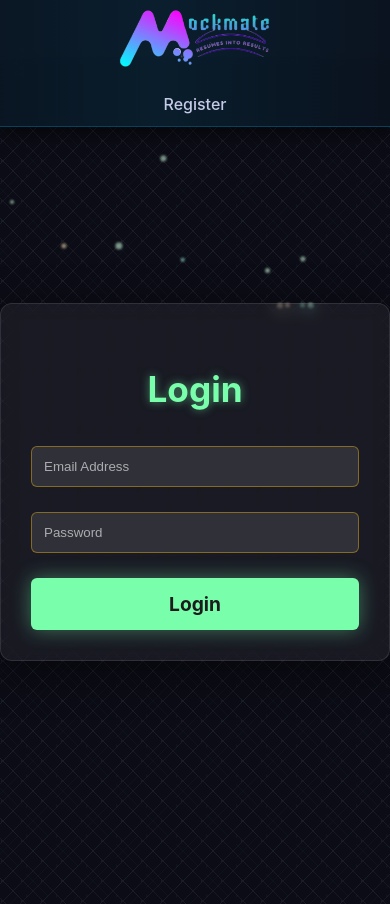
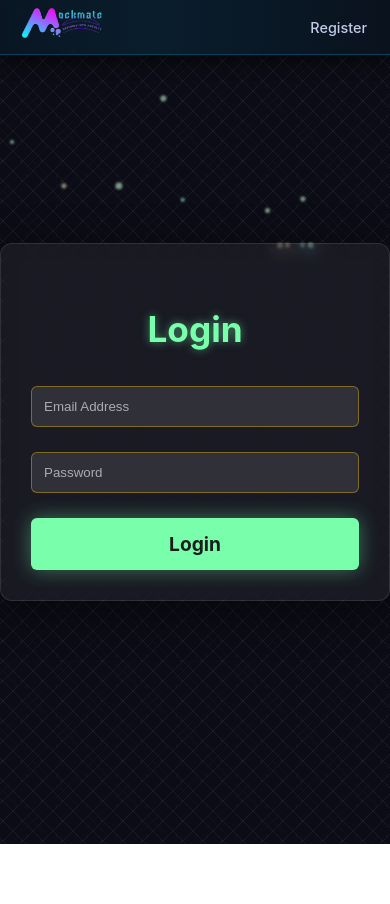
Before and after one commit to Raviteja-37/MockMate, a React (Vite) app in the folder frontend/: page /login in a window 390 px wide. After the commit the page ends 844 px from the top, so only its background shows below. Built offline with nearby package versions, Linux system fonts and the light colour scheme.

Commit message:
Converted into Responsive Web.

```diff
--- a/frontend/src/components/Dashboard/index.css
+++ b/frontend/src/components/Dashboard/index.css
@@ -461,3 +461,66 @@ body {
     transform: translateY(-50%);
   }
 }
+
+/* ----- Extra Responsive Tweaks for Dashboard ----- */
+
+/* Mobile: stack everything vertically */
+/* ----- CONSOLIDATED RESPONSIVE STYLES ----- */
+/* Apply these styles for tablets and smaller devices */
+@media (max-width: 768px) {
+  .dashboard-container {
+    padding: 15px;
+    padding-top: 75px; /* Adjust for mobile navbar height */
+  }
+
+  .dashboard-content {
+    padding: 20px;
+    /* Removes fixed min-height to allow the panel to shrink on small screens */
+    min-height: auto;
+    /* Adjusts max-height to give more breathing room */
+    max-height: calc(100vh - 90px);
+    gap: 15px;
+  }
+
+  .dashboard-content h2 {
+    font-size: 1.8rem;
+    margin-bottom: 10px;
+  }
+
+  .dashboard-content p {
+    font-size: 0.95rem;
+    margin-bottom: 20px;
+  }
+
+  /* Stacks the upload form vertically */
+  .upload-form {
+    flex-direction: column;
+    align-items: stretch;
+    gap: 15px;
+  }
+
+  .upload-form input[type='file'] {
+    min-width: unset; /* Removes the minimum width for mobile */
+  }
+
+  /* Makes buttons full-width */
+  .upload-button,
+  .analyze-button {
+    max-width: 100%;
+    font-size: 1rem;
+  }
+
+  .analysis-section {
+    padding: 15px;
+    /* IMPORTANT: Removed conflicting min-height and overflow properties.
+       The parent (.dashboard-content) now correctly handles all scrolling. */
+  }
+
+  .analysis-section h3 {
+    font-size: 1.3rem;
+  }
+
+  .analysis-section pre {
+    font-size: 0.9rem;
+  }
+}
--- a/frontend/src/components/Navbar/index.css
+++ b/frontend/src/components/Navbar/index.css
@@ -1,11 +1,6 @@
 /* src/components/Navbar/index.css (DEFINITIVE FIX) */
 
 /* Universal Box Sizing for consistent layout */
-*,
-*::before,
-*::after {
-  box-sizing: border-box;
-}
 
 /* Basic body padding for fixed navbar */
 body {
@@ -13,8 +8,6 @@ body {
   font-family: 'Inter', sans-serif;
   overflow-x: hidden; /* Prevent horizontal scrollbars */
   min-height: 100vh; /* Use min-height for content */
-  padding-top: 70px; /* Base padding for fixed navbar */
-  background-color: #1a1a2e; /* Ensure a consistent background */
   color: #e0e0e0; /* Ensure consistent text color */
 }
 
@@ -43,6 +36,9 @@ body {
   overflow: hidden; /* Crucial for animation containment */
 }
 
+.nav-logo-img {
+  width: 120px;
+}
 /* Subtle Scanline Glow Animation */
 .navbar-container::before {
   content: '';
@@ -157,28 +153,31 @@ body {
 }
 
 /* Responsive adjustments */
+
 @media (max-width: 768px) {
-  body {
-    padding-top: 120px; /* Adjust for stacked navbar on mobile */
+  .navbar-container {
+    flex-direction: row; /* Stay in one line */
+    justify-content: space-between;
+    padding: 8px 12px;
+    height: auto;
   }
-  .navbar-container {
-    height: auto; /* Allow height to adjust for stacked content */
-    flex-direction: column;
-    padding: 10px 15px;
+
+  .navbar-logo a {
+    font-size: 1.2rem; /* Smaller logo text */
   }
+
   .navbar-links {
-    margin-top: 15px;
-    gap: 20px;
-    flex-wrap: wrap; /* Allow links to wrap on smaller screens */
-    justify-content: center;
-    max-width: 100%; /* Allow full width on mobile */
+    gap: 10px; /* Less gap on mobile */
+    flex-wrap: nowrap; /* Keep in one line */
+    max-width: none;
   }
-  .navbar-logo a {
-    font-size: 1.5rem;
-  }
+
   .navbar-links li a,
   .navbar-links li button {
-    font-size: 1rem;
-    padding: 8px 12px;
+    padding: 6px 10px;
+    font-size: 0.9rem; /* Smaller button text */
+  }
+  .nav-logo-img {
+    width: 80px;
   }
 }
--- a/frontend/src/components/Navbar/index.jsx
+++ b/frontend/src/components/Navbar/index.jsx
@@ -25,7 +25,7 @@ const Navbar = () => {
       <div className="navbar-logo">
         {/* Logo always links to dashboard if logged in, otherwise to login */}
         <Link to={isLoggedIn ? '/dashboard' : '/login'}>
-          <img src="/NavMock.png" width="150" />
+          <img className="nav-logo-img" src="/NavMock.png" width="150" />
         </Link>
       </div>
       <ul className="navbar-links">
```
